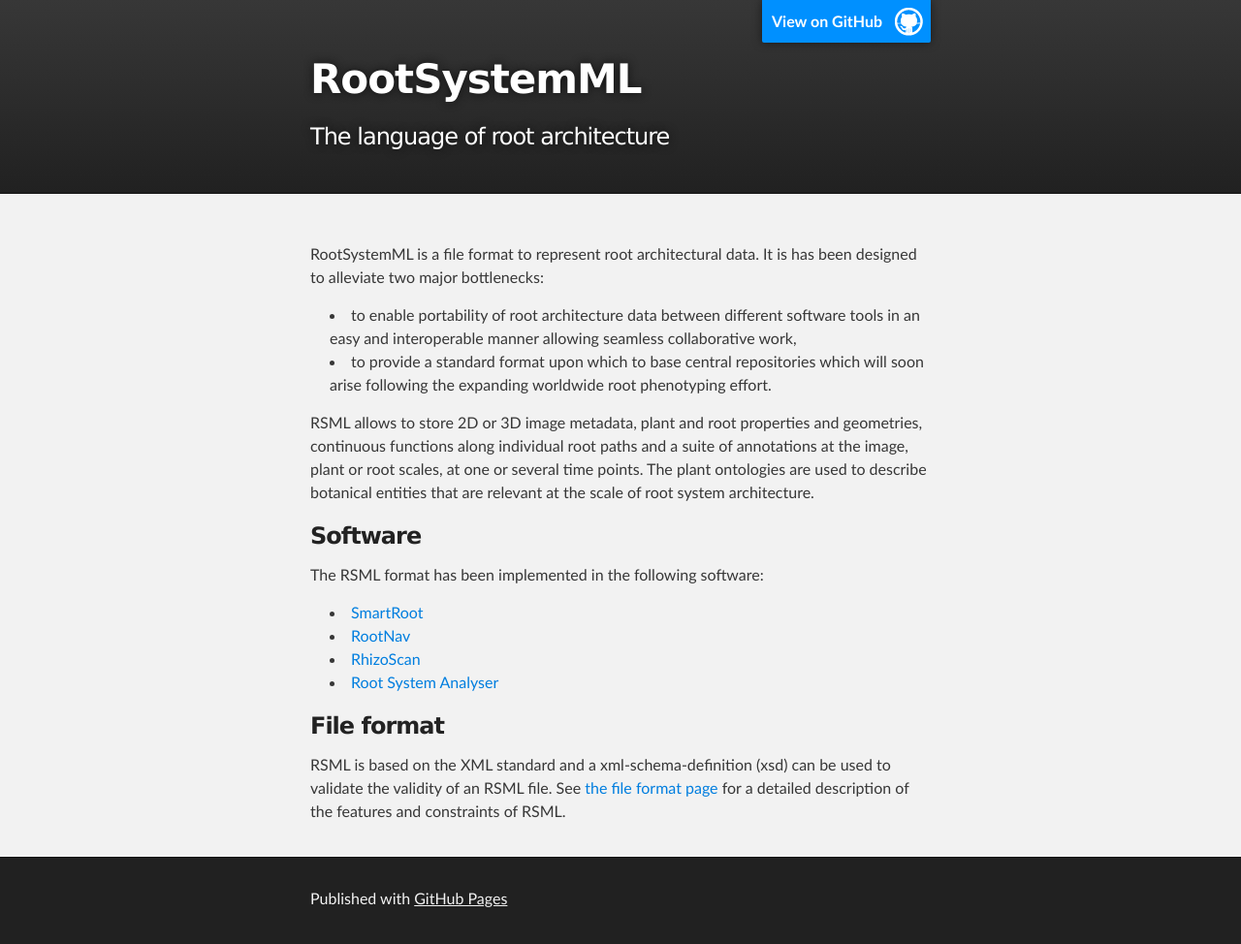
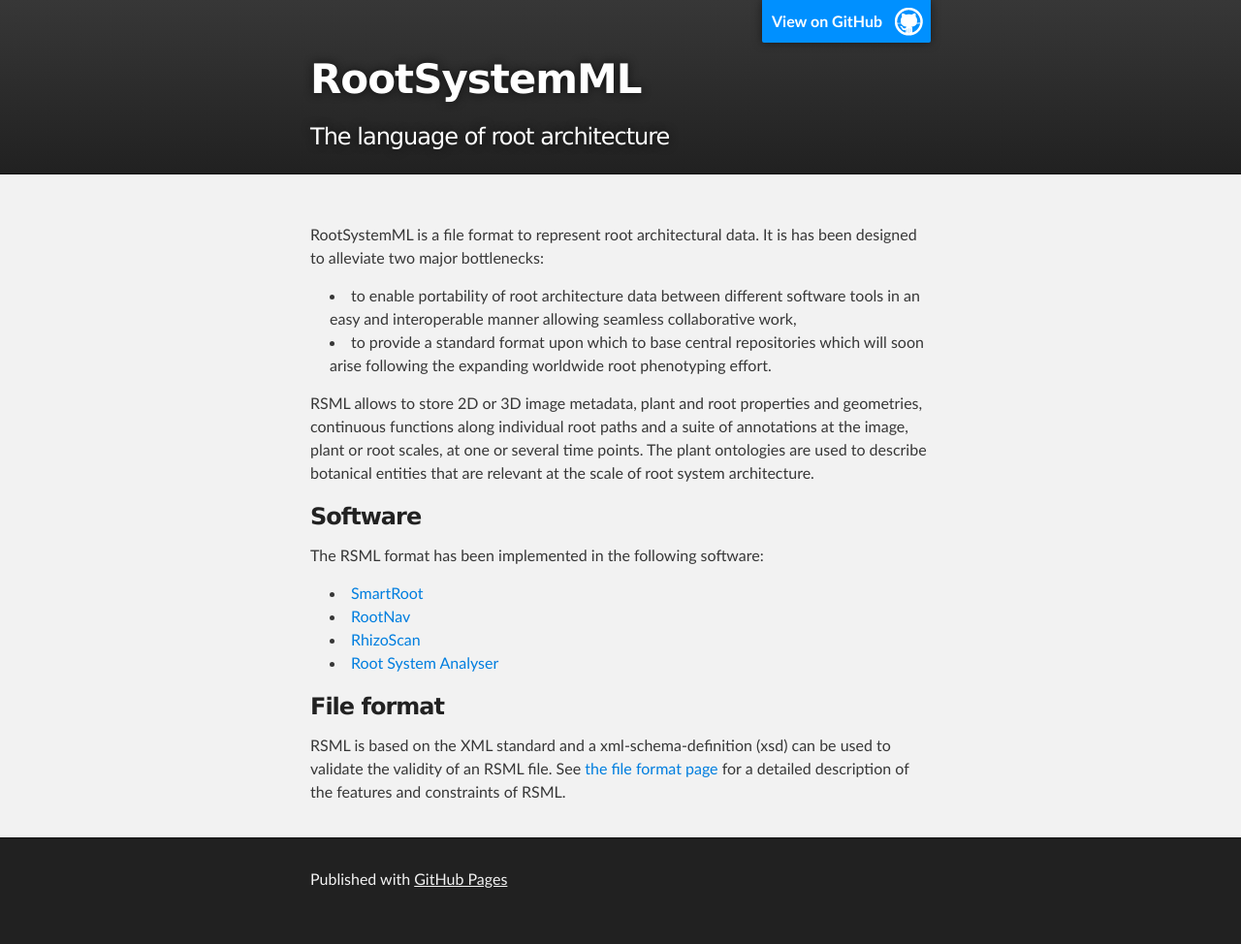
Before and after one commit to RootSystemML/RootSystemML.github.io, a Jekyll site: the page built from index.md, in a window 1280 px wide. Shown: the whole page at 97% size. Built offline with Jekyll 4.4.1, drawn with Linux system fonts in a browser that asks for light colours.

Commit message:
Update stylesheet.css

```diff
--- a/stylesheets/stylesheet.css
+++ b/stylesheets/stylesheet.css
@@ -294,7 +294,7 @@
 }
 
 #header_wrap .inner {
-  padding: 50px 10px 30px 10px;
+  padding: 50px 10px 10px 10px;
 }
 
 #project_title {
```
